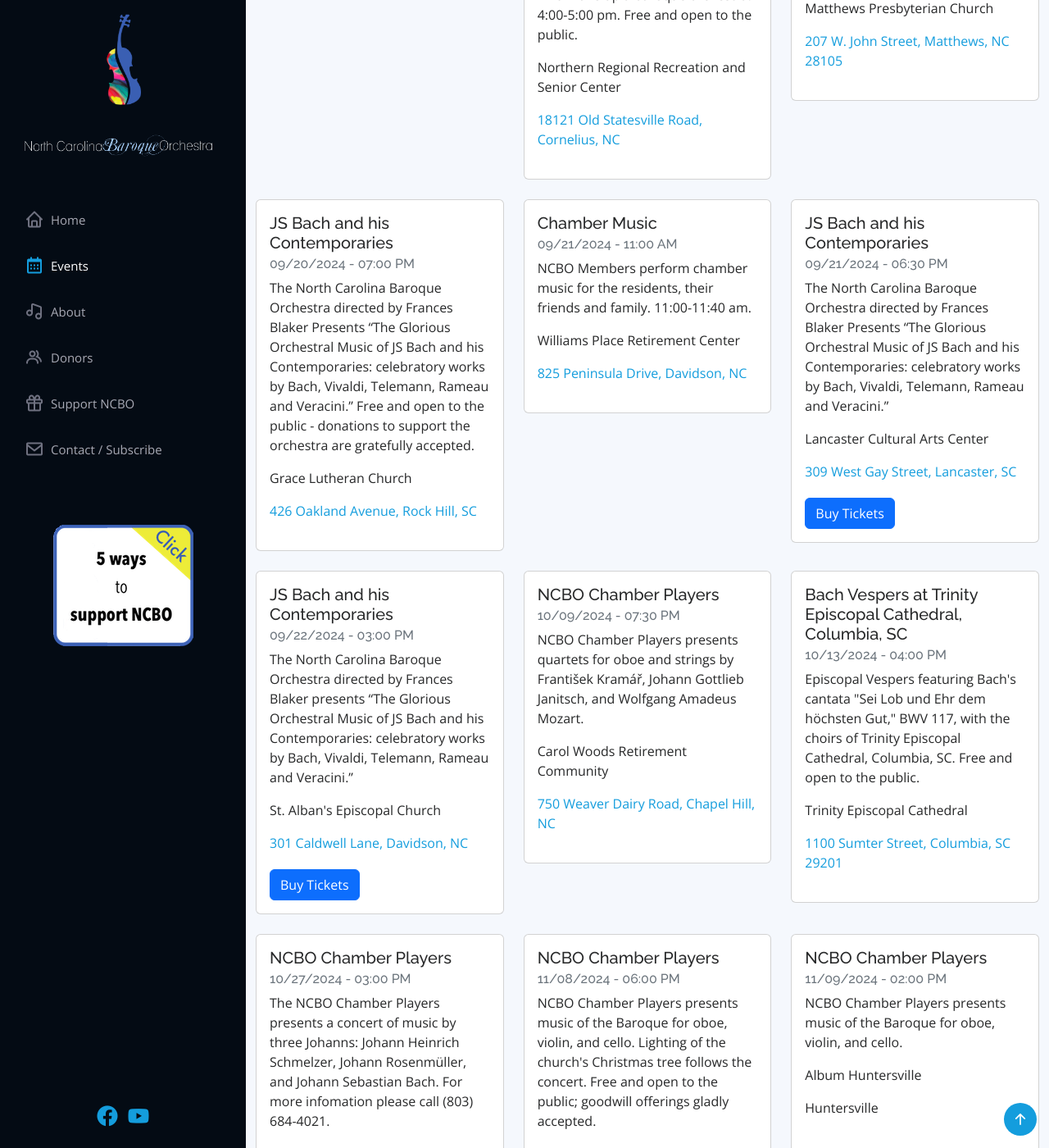
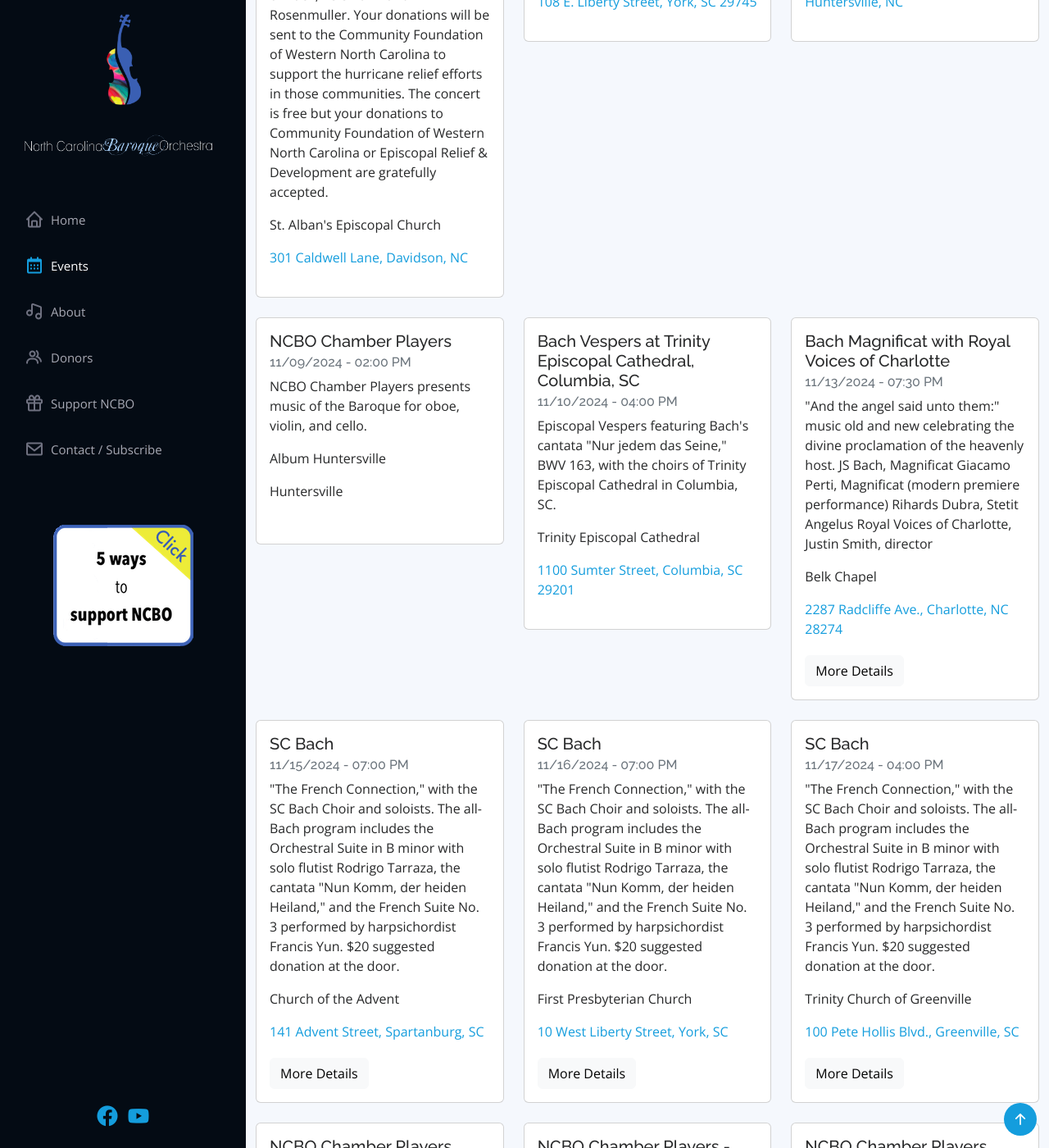
Before and after one commit to ncbaroqueorchestra/ncboweb, a Jekyll site: the page built from index.md, in a window 1280 px wide and 1400 px high, scrolled down 1523 px. Shown: the whole window at 82% size. Built offline with Jekyll 4.4.1, drawn with Linux system fonts in a browser that asks for light colours; comment, search, counter and statistics services are not loaded; some of the changed text lies outside the part shown.

Commit message:
added date filtering to event refresh

```diff
--- a/_data/events.yml
+++ b/_data/events.yml
@@ -1,93 +1,21 @@
 - address: 301 Caldwell Lane, Davidson, NC
-  description: "Open rehearsal of NCBO with Music Director Frances Blaker conducting.\
-    \ 3:30-4:15 pm. \n\nFree and open to the public."
-  eventdate: 09/17/2024
-  eventtime: 03:30 PM
-  heading: 'Community Outreach: Open Rehearsal'
+  description: 'Music Helping Communities: A fundraising concert to support the hurricane
+    relief effort in Western North Carolina
+
+
+    Music at St. Alban’s concert series will present a fundraising concert by the
+    North Carolina Baroque Orchestra Chamber Players, featuring music of Bach, Telemann
+    and Rosenmuller. Your donations will be sent to the Community Foundation of Western
+    North Carolina to support the hurricane relief efforts in those communities.
+
+
+    The concert is free but your donations to Community Foundation of Western North
+    Carolina or  Episcopal Relief & Development are gratefully accepted.'
+  eventdate: 10/26/2024
+  eventtime: 04:00 PM
+  heading: Music Helping Communities - Hurricane Relief Fundraising Conc
   mapurl: https://maps.app.goo.gl/vwBspaCakZzsrCtq8
   venue: St. Alban's Episcopal Church
-- address: 18121 Old Statesville Road, Cornelius, NC
-  description: "\"Meet the Instruments of the Baroque Orchestra.\" An afternoon of\
-    \ music and talk by members of the North Carolina Baroque Orchestra. NCBO members\
-    \ will perform solos and chamber works featuring the various instruments, providing\
-    \ a close-up and intimate view of the sounds and musicians who make up a baroque\
-    \ orchestra. 4:00-5:00 pm. \n\nFree and open to the public."
-  eventdate: 09/18/2024
-  eventtime: 04:00 PM
-  heading: 'Community Outreach: Meet the Instruments'
-  mapurl: https://maps.app.goo.gl/jHYokKuA5FZV7cdH7
-  venue: Northern Regional Recreation and Senior Center
-- address: 207 W. John Street, Matthews, NC 28105
-  description: 'The North Carolina Baroque Orchestra directed by Frances Blaker presents
-    “The Glorious Orchestral Music of JS Bach and his Contemporaries: celebratory
-    works by Bach, Vivaldi, Telemann, Rameau and Veracini.”
-
-
-    Free and Open to the Public - donations to support the orchestra are gratefully
-    accepted.'
-  eventdate: 09/19/2024
-  eventtime: 07:00 PM
-  heading: JS Bach and his Contemporaries
-  mapurl: https://maps.app.goo.gl/vww888wJ3gdXJndZ8
-  venue: Matthews Presbyterian Church
-- address: 426 Oakland Avenue, Rock Hill, SC
-  description: 'The North Carolina Baroque Orchestra directed by Frances Blaker Presents
-    “The Glorious Orchestral Music of JS Bach and his Contemporaries: celebratory
-    works by Bach, Vivaldi, Telemann, Rameau and Veracini.”
-
-
-    Free and open to the public - donations to support the orchestra are gratefully
-    accepted.'
-  eventdate: 09/20/2024
-  eventtime: 07:00 PM
-  heading: JS Bach and his Contemporaries
-  mapurl: https://maps.app.goo.gl/1uqSkYy3sayoNBXQ8
-  venue: Grace Lutheran Church
-- address: 825 Peninsula Drive, Davidson, NC
-  description: NCBO Members perform chamber music for the residents, their friends
-    and family. 11:00-11:40 am.
-  eventdate: 09/21/2024
-  eventtime: 11:00 AM
-  heading: Chamber Music
-  mapurl: https://maps.app.goo.gl/gxVqvg9kcVovt3DJ7
-  venue: Williams Place Retirement Center
-- address: 309 West Gay Street, Lancaster, SC
-  description: 'The North Carolina Baroque Orchestra directed by Frances Blaker Presents
-    “The Glorious Orchestral Music of JS Bach and his Contemporaries: celebratory
-    works by Bach, Vivaldi, Telemann, Rameau and Veracini.”'
-  eventdate: 09/21/2024
-  eventtime: 06:30 PM
-  heading: JS Bach and his Contemporaries
-  mapurl: https://maps.app.goo.gl/nQGFmgQGXzj6cK447
-  ticketurl: https://www.lcactickets.org
-  venue: Lancaster Cultural Arts Center
-- address: 301 Caldwell Lane, Davidson, NC
-  description: 'The North Carolina Baroque Orchestra directed by Frances Blaker presents
-    “The Glorious Orchestral Music of JS Bach and his Contemporaries: celebratory
-    works by Bach, Vivaldi, Telemann, Rameau and Veracini.”'
-  eventdate: 09/22/2024
-  eventtime: 03:00 PM
-  heading: JS Bach and his Contemporaries
-  mapurl: https://maps.app.goo.gl/vwBspaCakZzsrCtq8
-  ticketurl: https://www.musicatstalbansdavidson.org
-  venue: St. Alban's Episcopal Church
-- address: 750 Weaver Dairy Road, Chapel Hill, NC
-  description: NCBO Chamber Players presents quartets for oboe and strings by František
-    Kramář, Johann Gottlieb Janitsch, and Wolfgang Amadeus Mozart.
-  eventdate: 10/09/2024
-  eventtime: 07:30 PM
-  heading: NCBO Chamber Players
-  mapurl: https://maps.app.goo.gl/gNKrVJ6jBFzXtzZAA
-  venue: Carol Woods Retirement Community
-- address: 1100 Sumter Street, Columbia, SC 29201
-  description: Episcopal Vespers featuring Bach's cantata "Sei Lob und Ehr dem höchsten
-    Gut," BWV 117, with the choirs of Trinity Episcopal Cathedral, Columbia, SC. Free
-    and open to the public.
-  eventdate: 10/13/2024
-  eventtime: 04:00 PM
-  heading: Bach Vespers at Trinity Episcopal Cathedral, Columbia, SC
-  mapurl: https://maps.app.goo.gl/kYaTPepz59nx42TU6
-  venue: Trinity Episcopal Cathedral
 - address: 108 E. Liberty Street, York, SC 29745
   description: 'The NCBO Chamber Players presents a concert of music by three Johanns:
     Johann Heinrich Schmelzer, Johann Rosenmüller, and Johann Sebastian Bach. For
@@ -121,7 +49,7 @@
   heading: Bach Vespers at Trinity Episcopal Cathedral, Columbia, SC
   mapurl: https://maps.app.goo.gl/kYaTPepz59nx42TU6
   venue: Trinity Episcopal Cathedral
-- address: 1840 Selwyn Avenue, Charlotte, NC 28274
+- address: 2287 Radcliffe Ave., Charlotte, NC 28274
   description: "\"And the angel said unto them:\" music old and new celebrating the\
     \ divine proclamation of the heavenly host. \n\nJS Bach, Magnificat\n\nGiacamo\
     \ Perti, Magnificat (modern premiere performance)\n\nRihards Dubra, Stetit Angelus\n\
@@ -130,52 +58,81 @@
   eventdetailsurl: https://calendar.queens.edu/event/royal-voices-north-carolina-baroque-orchestra-concert
   eventtime: 07:30 PM
   heading: Bach Magnificat with Royal Voices of Charlotte
-  mapurl: https://maps.app.goo.gl/aPJigVmyUbP6oCSs9
+  mapurl: https://maps.app.goo.gl/kakNbLb5akgF47Ge8
   venue: Belk Chapel
-- address: ''
-  description: Concert with the choir of SC Bach.
-  eventdate: 11/16/2024
+- address: 141 Advent Street, Spartanburg, SC
+  description: '"The French Connection," with the SC Bach Choir and soloists. The
+    all-Bach program includes the Orchestral Suite in B minor with solo flutist Rodrigo
+    Tarraza, the cantata "Nun Komm, der heiden Heiland," and the French Suite No.
+    3 performed by harpsichordist Francis Yun.
+
+
+    $20 suggested donation at the door.'
+  eventdate: 11/15/2024
+  eventdetailsurl: https://scbach.org
   eventtime: 07:00 PM
   heading: SC Bach
-  venue: Spartanburg
-- address: ''
-  description: Concert with the choir of SC Bach.
+  mapurl: https://maps.app.goo.gl/YJBBpqkQLUieWb3c9
+  venue: Church of the Advent
+- address: 10 West Liberty Street, York, SC
+  description: '"The French Connection," with the SC Bach Choir and soloists. The
+    all-Bach program includes the Orchestral Suite in B minor with solo flutist Rodrigo
+    Tarraza, the cantata "Nun Komm, der heiden Heiland," and the French Suite No.
+    3 performed by harpsichordist Francis Yun.
+
+
+    $20 suggested donation at the door.'
+  eventdate: 11/16/2024
+  eventdetailsurl: https://scbach.org
+  eventtime: 07:00 PM
+  heading: SC Bach
+  mapurl: https://maps.app.goo.gl/8L1y3cxhBPnmq9R78
+  venue: First Presbyterian Church
+- address: 100 Pete Hollis Blvd., Greenville, SC
+  description: '"The French Connection," with the SC Bach Choir and soloists. The
+    all-Bach program includes the Orchestral Suite in B minor with solo flutist Rodrigo
+    Tarraza, the cantata "Nun Komm, der heiden Heiland," and the French Suite No.
+    3 performed by harpsichordist Francis Yun.
+
+
+    $20 suggested donation at the door.'
   eventdate: 11/17/2024
-  eventtime: 03:00 PM
+  eventdetailsurl: https://scbach.org
+  eventtime: 04:00 PM
   heading: SC Bach
-  venue: Greenville
+  mapurl: https://maps.app.goo.gl/Avc9oAMhV82CXyG39
+  venue: Trinity Church of Greenville
 - address: 310 Exploration Blvd, Denver, NC
-  description: '"Out Of Italy:" the NCBO Chamber Players presents a program featuring
-    Lisa Liske, cello, Barbara Blaker Krumdieck, cello, and Francis Yun, harpsichord.'
+  description: NCBO Chamber Players presents quartets for oboe and strings by František
+    Kramář, Johann Gottlieb Janitsch, and Wolfgang Amadeus Mozart.
   eventdate: 11/19/2024
   eventtime: 04:00 PM
   heading: NCBO Chamber Players
   mapurl: https://maps.app.goo.gl/bvbpa7PxcurxzHeP9
   venue: Trilogy Lake Norman
 - address: 750 Weaver Dairy Road, Chapel Hill, NC
-  description: '"Out Of Italy:" the NCBO Chamber Players presents a program featuring
-    Lisa Liske, cello, Barbara Blaker Krumdieck, cello, and Francis Yun, harpsichord.'
+  description: NCBO Chamber Players performs some of our favorite tunes, including
+    music by Heinrich Biber, J.S. Bach, Arcangelo Corelli, and others.
   eventdate: 11/20/2024
   eventtime: 07:30 PM
-  heading: NCBO Chamber Players
+  heading: NCBO Chamber Players - Greatest Hits
   mapurl: https://maps.app.goo.gl/gNKrVJ6jBFzXtzZAA
   venue: Carol Woods Retirement Community
-- address: 112 S. Salisbury Street, Raleigh, NC
-  description: '"Out Of Italy:" the NCBO Chamber Players presents a program featuring
-    Lisa Liske, cello, Barbara Blaker Krumdieck, cello, and Francis Yun, harpsichord.
-    Free and open to the public.'
-  eventdate: 11/23/2024
+- address: St. Margaret's Episcopal Church
+  description: NCBO Chamber Players presents quartets for oboe and strings by František
+    Kramář, Johann Gottlieb Janitsch, and Wolfgang Amadeus Mozart.
+  eventdate: 11/22/2024
   eventtime: 03:00 PM
   heading: NCBO Chamber Players
-  mapurl: https://maps.app.goo.gl/FAQEvk6RQ47GQgWm9
-  venue: First Presbyterian Chuch
-- address: 2101 N. Herritage St., Kinston, NC
+  mapurl: https://maps.app.goo.gl/xyYNfKKvTvKi222P6
+  venue: St. Margaret's Episcopal Church
+- address: 2101 N Herritage St, Kinston, NC 28501
   description: Handel's "Messiah" with the Kinston-Lenoir Community Chorus.
   eventdate: 12/09/2024
   eventdetailsurl: https://www.facebook.com/profile.php?id=100068990051602
   eventtime: 07:00 PM
   heading: Messiah in Kinston
-  mapurl: https://maps.app.goo.gl/8RefiXRNUZa7LJhA8
+  mapurl: https://maps.app.goo.gl/iFT8MZSuyJfWCvXh7
   venue: First Presbyterian Church
 - address: 16 N 16th St, Wilmington, NC 28401
   description: Handel's "Messiah" with the choir of St. Paul's Episcopal Church, Wilmington,
--- a/refresh_event_data.py
+++ b/refresh_event_data.py
@@ -55,7 +55,10 @@
     if fields.get('EventDetailsURL', '') != '':
         new_rec['eventdetailsurl'] = fields.get('EventDetailsURL', '')
 
-    formatted_records.append(new_rec)
+
+    #only append if date has not passed
+    if utc_dt > datetime.now(pytz.utc):
+        formatted_records.append(new_rec)
 
 # sort formatted_records by eventdate
 formatted_records = sorted(formatted_records, key=lambda k: k['eventdate'])
```
Also changed, not shown: 1 other file.
